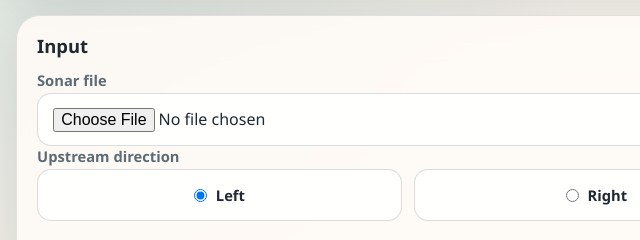
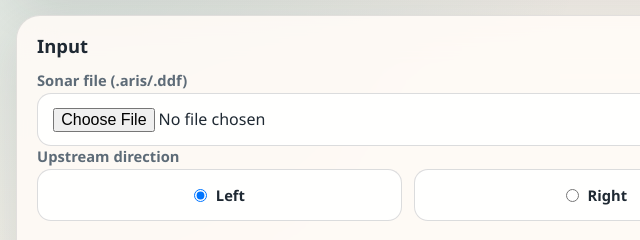
Before and after one commit to mahobley/tardis_web_app_2, a website built with Vite: page web/index.html in a window 1280 px wide. Shown: the part 242-482 px from the top of the page, 0-640 px from the left. Built offline with nearby package versions, Linux system fonts and the light colour scheme.

Commit message:
clarified file types

```diff
--- a/web/index.html
+++ b/web/index.html
@@ -25,7 +25,7 @@
             </div>
             <div class="section-grid">
               <div class="field">
-                <label for="sonar-file">Sonar file</label>
+                <label for="sonar-file">Sonar file (.aris/.ddf)</label>
                 <input id="sonar-file" type="file" accept=".aris,.ddf" />
               </div>
 
```
